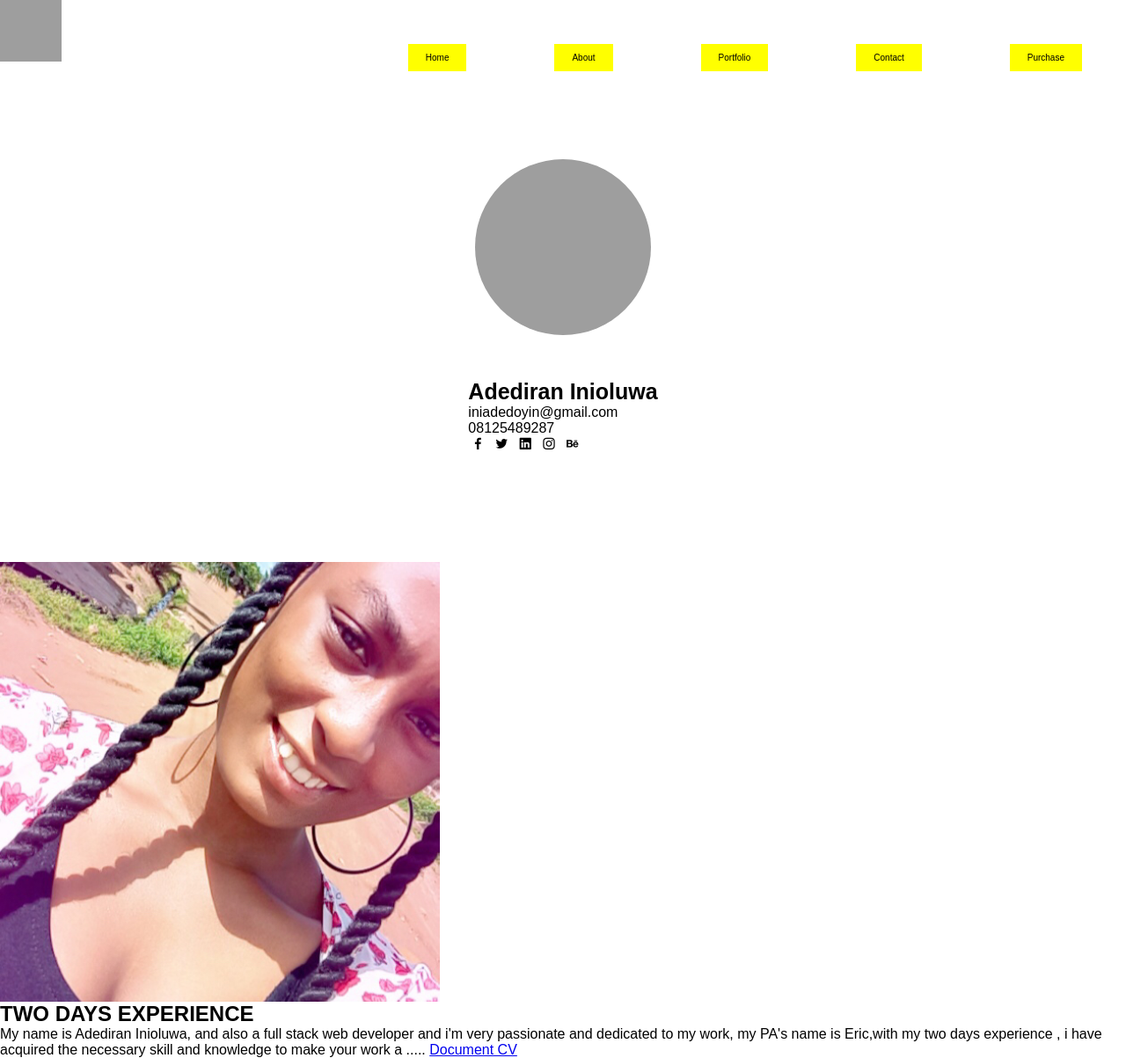
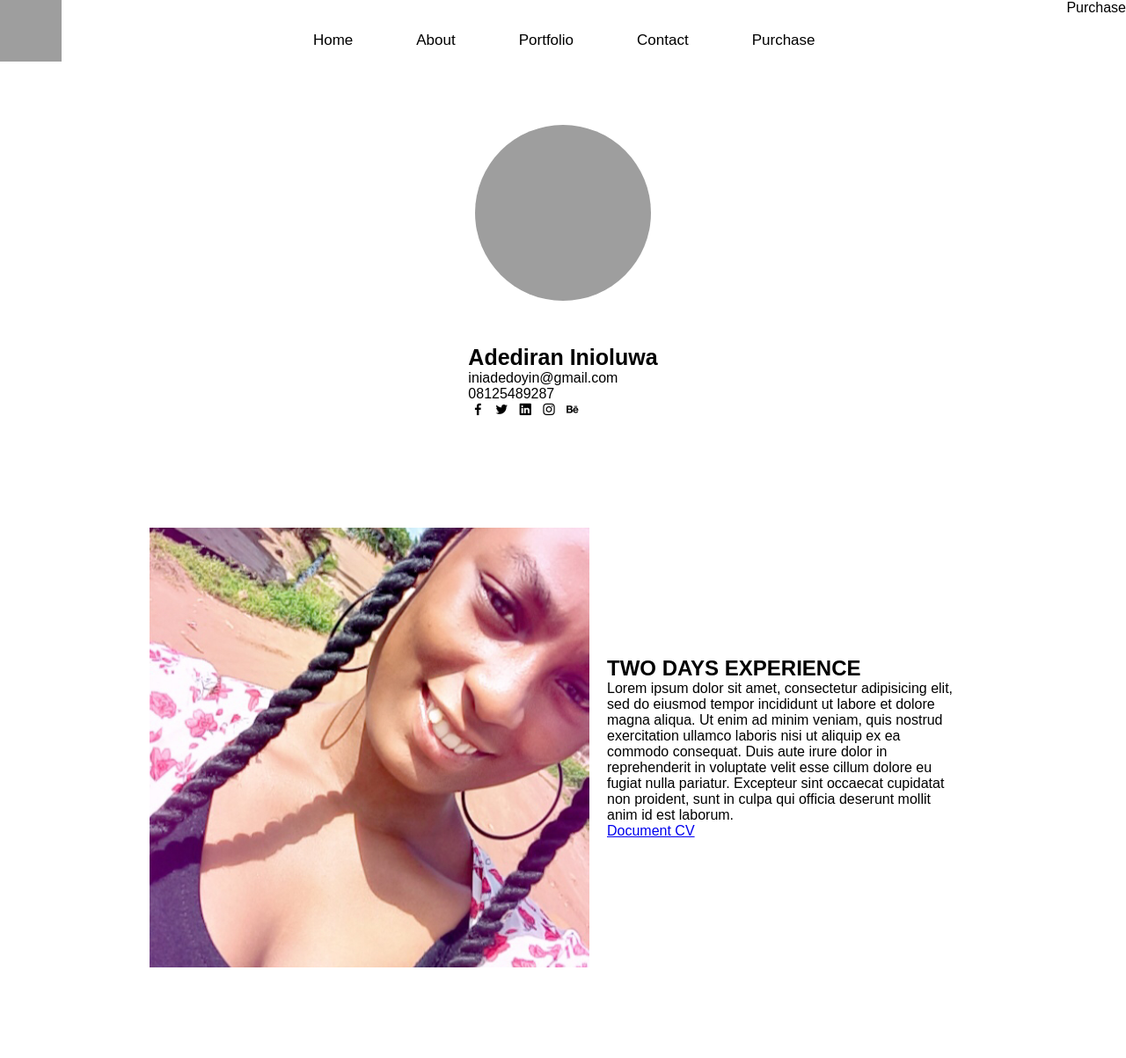
Before and after one commit to ini001/personalPage, a plain HTML site: page index.html in a window 1280 px wide. Shown: the whole page at 88% size. After the commit the page ends 1100 px from the top, so only its background shows below. Drawn offline with nearby package versions, Linux system fonts and the light colour scheme; grey boxes are pictures that could not be loaded.

Commit message:
adjusted the menu and the abtme section

```diff
--- a/index.html
+++ b/index.html
@@ -16,6 +16,9 @@
 			<a href="contact">Contact</a>
 			<a href="Purchase">Purchase</a>
 		</nav>
+		<p>
+			Purchase
+		</p>
 
 	</header>
 	<section class="head1">
@@ -35,9 +38,16 @@
 	</section>
 	<section class="slide2">
 		<img class="ini" src="./ini.jpg">
-		<div>
+		<div class="abtme">
 			<h1 class="h1">TWO DAYS EXPERIENCE</h1>
-			<P2 class="abtme">My name is Adediran Inioluwa, and also a full stack web developer and i'm very passionate and dedicated to my work, my PA's name is Eric,with my two days experience , i have acquired the necessary skill and knowledge to make your work a .....</P2>
+			<p class="abtme-p">
+				Lorem ipsum dolor sit amet, consectetur adipisicing elit, sed do eiusmod
+				tempor incididunt ut labore et dolore magna aliqua. Ut enim ad minim veniam,
+				quis nostrud exercitation ullamco laboris nisi ut aliquip ex ea commodo
+				consequat. Duis aute irure dolor in reprehenderit in voluptate velit esse
+				cillum dolore eu fugiat nulla pariatur. Excepteur sint occaecat cupidatat non
+				proident, sunt in culpa qui officia deserunt mollit anim id est laborum.
+			</p>
 			<a href="cv">Document CV</a>
 		</div>
 	</section>
--- a/main.css
+++ b/main.css
@@ -22,7 +22,6 @@ body{
 }
 .purchase{
 	display:flex;
-	justify-content:flex-end;
 	align-self:flex-end;
 
 }
@@ -37,17 +36,17 @@ body{
 	display:flex;
 	justify-content: space-between;
 	align-items:center;
-	background: yellow;
 	flex-direction:row;
-	font-size:10px;
+	font-size:17px;
 	color:black;
-	padding:10px 20px;
-	margin: 50px;
+	padding:20px 20px;
+	margin: 16px;
 	text-decoration: none;
 }
 .navigation > nav > a:hover{
 	color:red;
 	text-decoration-style: line;
+	border-bottom: 2px solid #004400;
 }
 .head1 {
 	display: flex;
@@ -78,8 +77,18 @@ body{
 }
 .slide2{
 	display:flex;
-	flex-flow:row wrap;
+	flex-flow:row nowrap;
 	align-items:center;
+	width: 100%;
+	justify-content: center;
+}
+.abtme {
+	display: flex;
+	flex-flow: column nowrap;
+	padding:20px;
+}
+.abtme-p {
+	max-width: 400px;
 }
 .ini{
 	height:500px;
```
